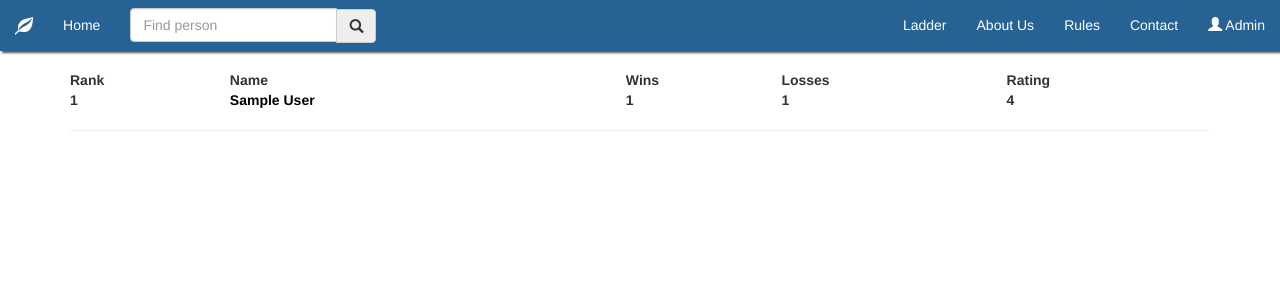
After one commit to Binghamton-University-Table-Tennis/website, a Django app: page /ladder in a window 1280 px wide. The commit adds this page. Shown: the top 300 px of the page. Run offline with Django 3.2, Linux system fonts and the light colour scheme; tables that the repository leaves empty hold one stand-in row (values such as "Sample post"); lists and menus that the app fills with data are empty; some libraries are stand-ins or nearby versions.

Commit message:
Added basic pages for navigation bar links

```diff
--- a/config/urls.py
+++ b/config/urls.py
@@ -12,6 +12,10 @@ import src.views
 urlpatterns = [
     url(r'^$', src.views.index, name='index'),
     url(r'^log', src.views.log, name='log'),
+    url(r'^about', src.views.about, name='about'),
+    url(r'^ladder', src.views.ladder, name='ladder'),
+    url(r'^contact', src.views.contact, name='contact'),
+    url(r'^rules', src.views.rules, name='rules'),
     url(r'^stats/(?P<player>.*)', src.views.stats, name='stats'),
     url(r'^admin/', include(admin.site.urls)),
 ]
--- a/src/templates/base.html
+++ b/src/templates/base.html
@@ -110,10 +110,10 @@
             </form></li>
         </ul>
         <ul class="nav navbar-nav navbar-right">
-          <li><a href="https://www.youtube.com/watch?v=dQw4w9WgXcQ">Ladder</a></li>
-          <li><a href="https://www.youtube.com/watch?v=dQw4w9WgXcQ">About Us</a></li>
-          <li><a href="https://www.youtube.com/watch?v=dQw4w9WgXcQ">Rules</a></li>
-          <li><a href="https://www.youtube.com/watch?v=7vN_PEmeKb00">Contact</a></li>
+          <li><a href="/ladder">Ladder</a></li>
+          <li><a href="/about">About Us</a></li>
+          <li><a href="/rules">Rules</a></li>
+          <li><a href="/contact">Contact</a></li>
           <li class><a href="/admin"><span class="glyphicon glyphicon-user"></span> Admin</a></li>
         </ul>
       </div>
--- /dev/null
+++ b/src/templates/ladder.html
@@ -0,0 +1,32 @@
+{% extends "base.html" %}
+{% load staticfiles %}
+
+{% block content %}
+
+<div class="container">
+  <table id="rankTable" style="width:100%">
+
+    <tr>
+      <th>Rank</th>
+      <th>Name</th>
+      <th>Wins</th>
+      <th>Losses</th>
+      <th>Rating</th>
+    </tr>
+    {% for player in players %}
+    <tr>
+      <th>{{ forloop.counter }}</th>
+      <th><a href="/stats/{{player.First_Name}}_{{player.Last_Name}}">{{ player.First_Name }} {{ player.Last_Name }}</a></th>
+      <th> {{player.Matches_Won }} </th>
+      <th> {{player.Matches_Lost }}  </th>
+      <th>{{ player.Rating }}</th>
+    </tr>
+    {% endfor %}
+
+  </table>
+
+  <hr>
+
+</div>
+
+{% endblock %}
--- a/src/views.py
+++ b/src/views.py
@@ -55,7 +55,14 @@ def checkForUpdates():
         m.save()
 
 # Create your views here.
-def index(request):
+
+def about(request):
+    return render(request, 'about.html', {})
+
+def rules(request):
+    return render(request, 'rules.html', {})
+
+def ladder(request):
 
     # Store this visit to front page in the database
     visit = Greeting()
@@ -67,7 +74,14 @@ def index(request):
     # Grab all players in database
     players = Players.objects.all().order_by('-Rating')
 
-    return render(request, 'index.html', {'players': players})
+    return render(request, 'ladder.html', {'players': players})
+
+def contact(request):
+    return render(request, 'contact.html', {})
+
+def index(request):
+
+    return render(request, 'index.html', {})
 
 
 def log(request):
```
Also changed, not shown: src/templates/about.html (added, +29 -0 lines), src/templates/contact.html (added, +27 -0 lines), src/templates/rules.html (added, +16 -0 lines).
